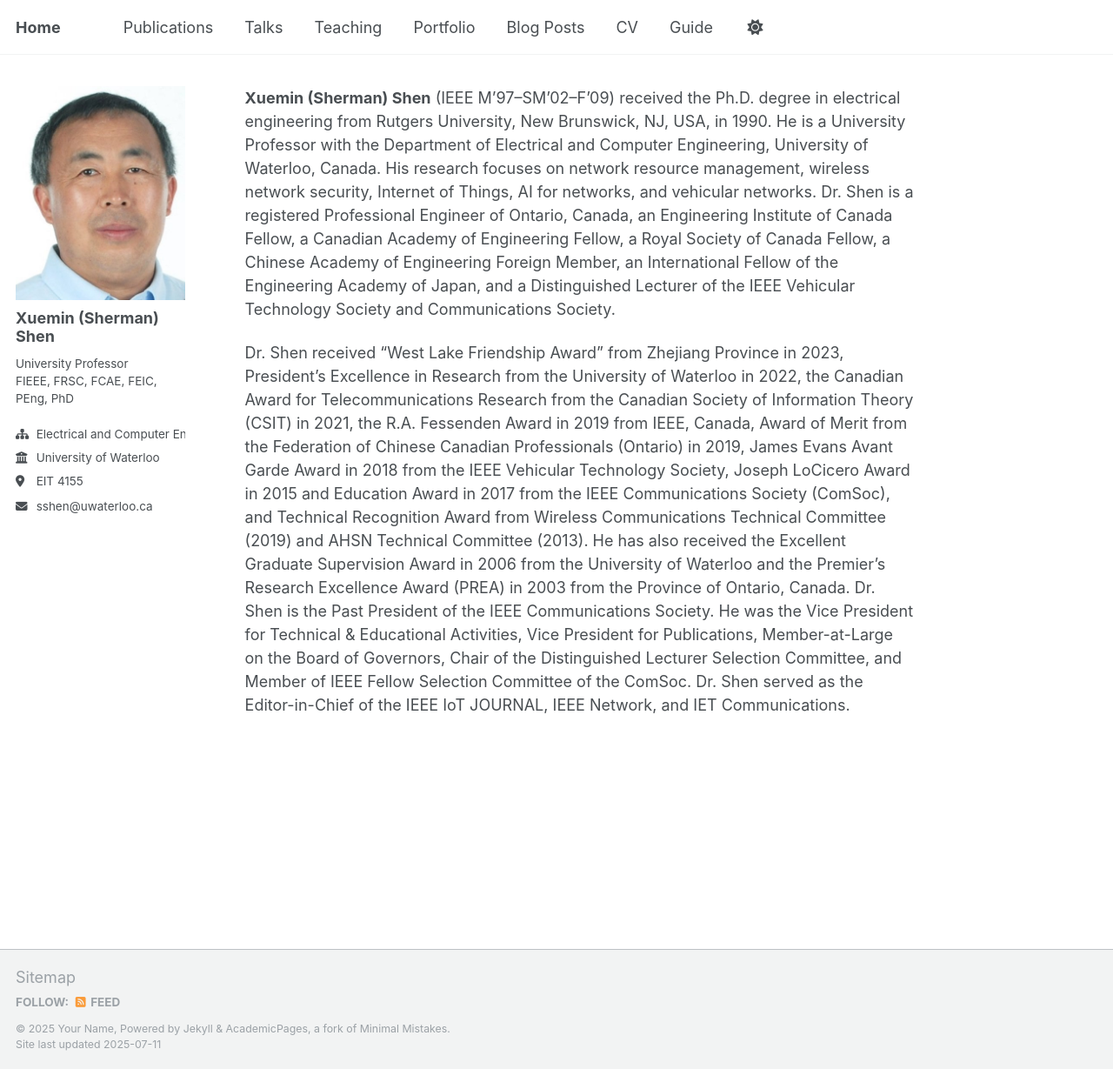
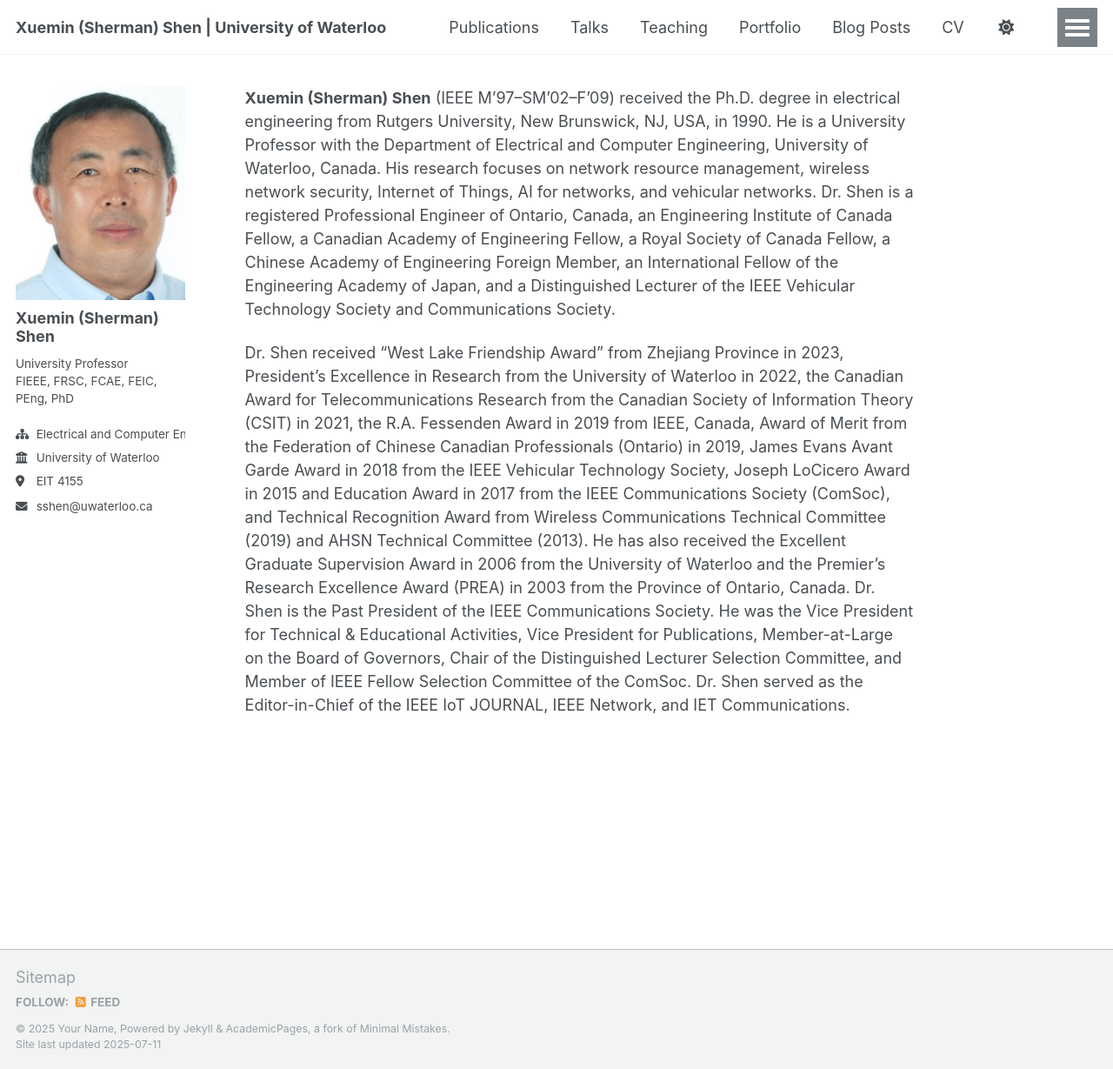
Before and after one commit to m64he/sshen, a Jekyll site: the page built from _pages/about.md, in a window 1280 px wide and 1229 px high. Shown: the whole window at 87% size. Built offline with Jekyll 4.4.1, drawn with Linux system fonts in a browser that asks for light colours; a script that is not in the unit is left out.

Commit message:
Update _config.yml

```diff
--- a/_config.yml
+++ b/_config.yml
@@ -9,7 +9,7 @@
 # Basic Site Settings
 locale                   : "en-US"
 site_theme               : "default"
-title                    : "Home"
+title                    : "Xuemin (Sherman) Shen | University of Waterloo"
 title_separator          : # "-"
 name                     : &name "Your Name"
 description              : &description "personal description"
```
